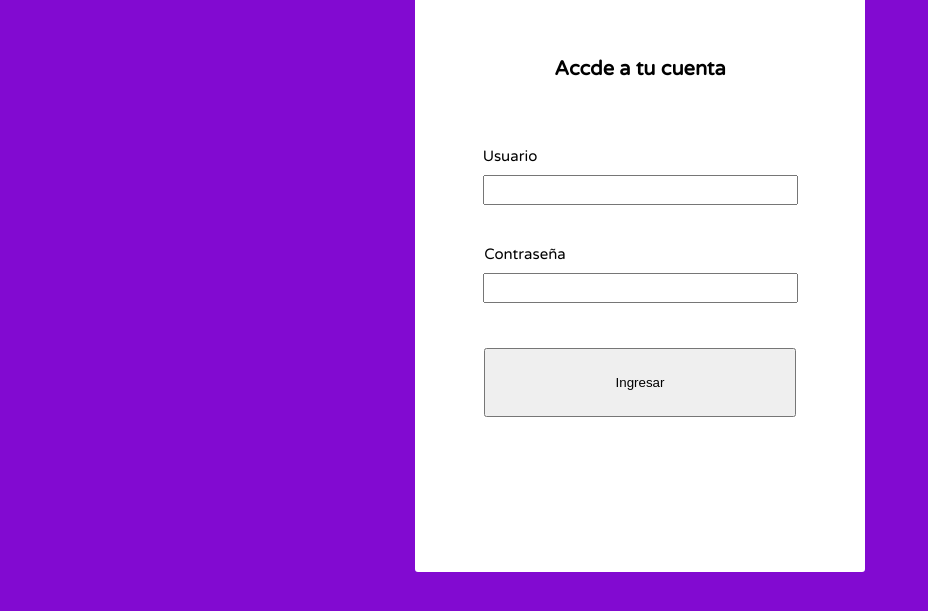
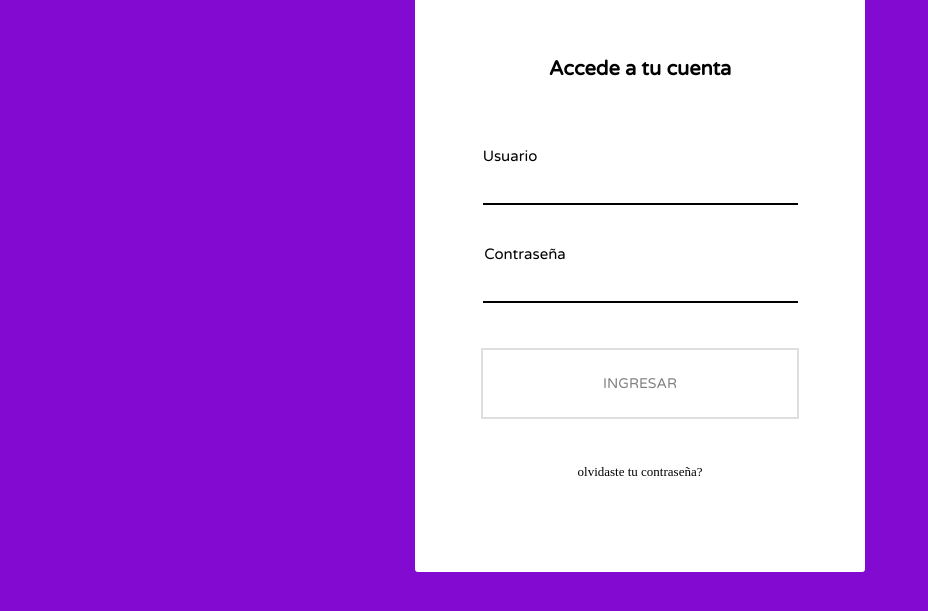
Before and after one commit to th3founder/jsProject_ATM, a plain HTML site: page index.html in a window 1280 px wide. Shown: the part 103-714 px from the top of the page, without its empty margins (0-928 px from the left). Drawn offline with Linux system fonts and the light colour scheme.

Commit message:
Version demo 2.0

```diff
--- a/index.html
+++ b/index.html
@@ -19,12 +19,13 @@
     </header>
     <main class="main-container">
         <div class="card-login">
-            <h1 class="card-login__title">Accde a tu cuenta</h1>
+            <h1 class="card-login__title">Accede a tu cuenta</h1>
             <label for="" class="label1">Usuario</label>
             <input type="text" class="login" id="usuario-text">
-            <label for="" class="label2" id="password-text">Contraseña</label>
-            <input type="text" class="login">
-            <button class="login-button" href="./interface.html">Ingresar</button>
+            <label for="" class="label2">Contraseña</label>
+            <input type="text" class="password" id="password-text">
+            <button class="login-button" href="./interface.html">INGRESAR</button>
+            <a href="" class="forget-password">olvidaste tu contraseña?</a>
         </div>
     </main>
 </body>
--- a/styles.css
+++ b/styles.css
@@ -78,8 +78,20 @@ body{
 .login{
     height: 30px;
     width: 70%;
+    border-top: 0;
+    border-right: 0;
+    border-left: 0;
+    border-bottom: 2px solid;
 }
 
+.password{
+    height: 30px;
+    width: 70%;
+    border-top: 0;
+    border-right: 0;
+    border-left: 0;
+    border-bottom: 2px solid;
+}
 .label2{
     margin-top: 4rem;
     margin-right: 23rem;
@@ -90,5 +102,28 @@ body{
 
 .login-button{
     margin-top: 4.5rem;
-    padding: 2.5rem 13rem;
+    padding: 2.5rem 12rem;
+    font-size: 1.4rem;
+    font-family: 'Varela Round', sans-serif;
+    background-color: transparent;
+    border: 2px solid rgb(222, 222, 222);
+    color: gray;
 }
+
+.login-button:hover{
+    background-color: rgb(142, 60, 218);
+    color: white;
+    transition: .5s;
+}
+
+.forget-password{
+    margin-top: 4rem;
+    padding: 0.5rem 1rem;
+    font-size: 1.3rem;
+    text-decoration: none;
+    color: black;
+}
+
+.forget-password:hover{
+    color: #820AD1;
+}
```
Also changed, not shown: interface.html (+40 -0 lines).
